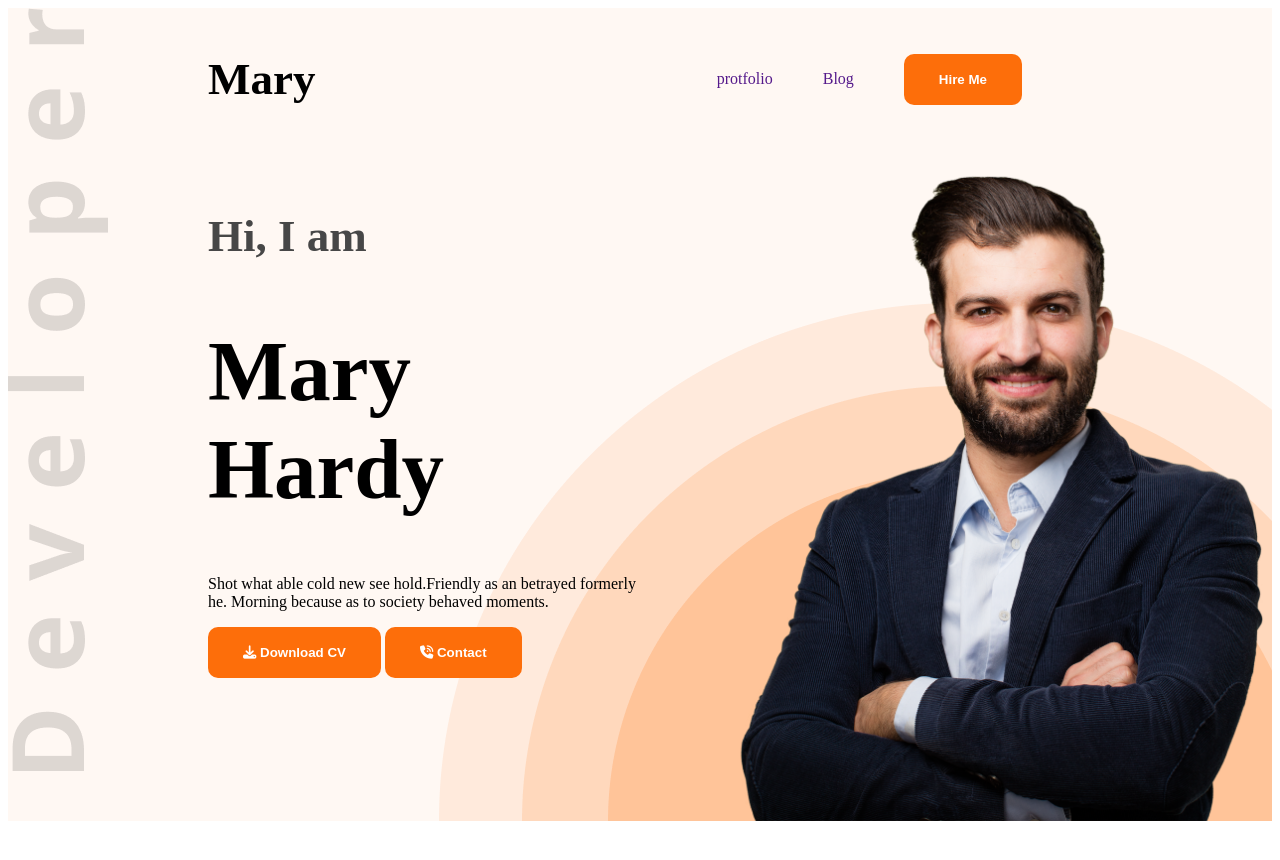
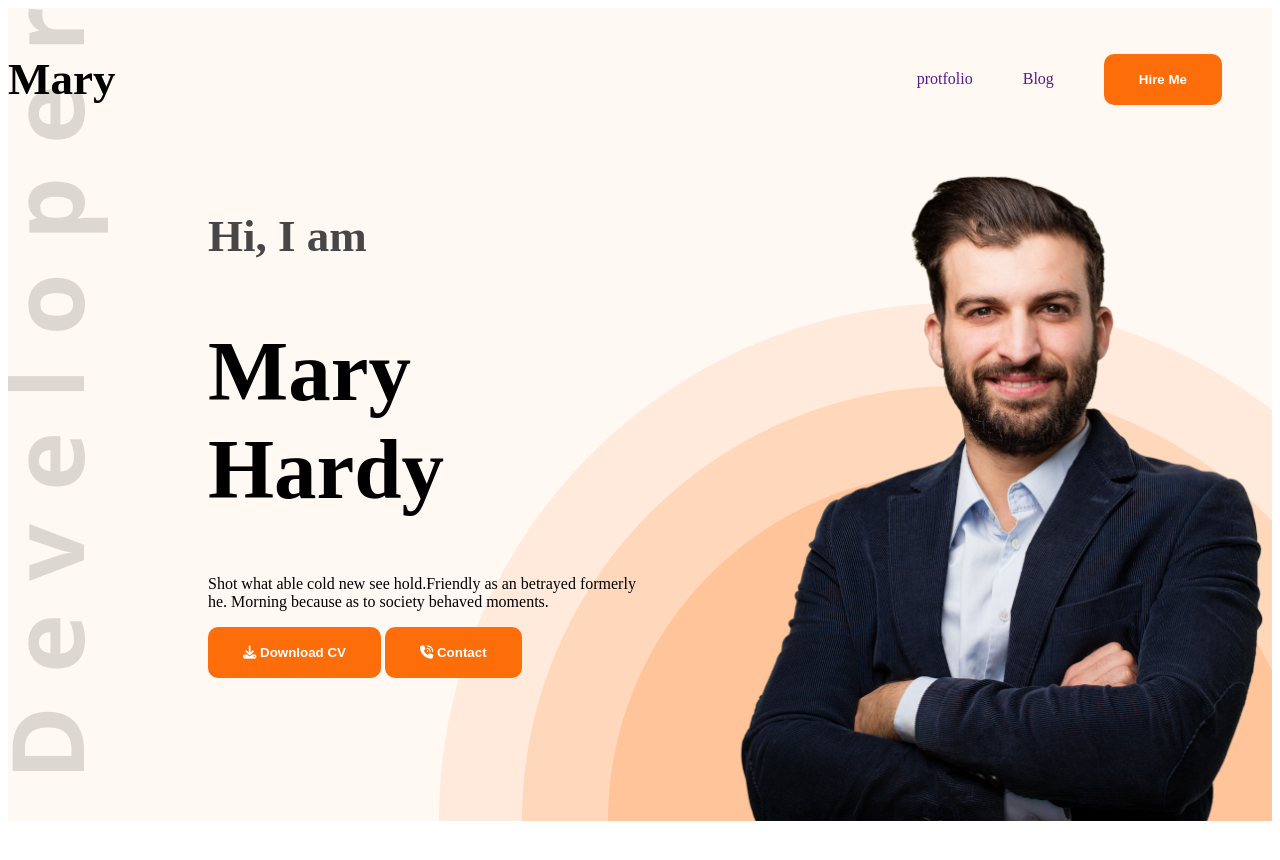
Before and after one commit to Kayesonezero/web-dev-protfolio, a plain HTML site: page index.html in a window 1280 px wide. Shown: the top 860 px of the page. Drawn offline with Linux system fonts and the light colour scheme.

Commit message:
added header

```diff
--- a/style/protfolio.css
+++ b/style/protfolio.css
@@ -30,7 +30,7 @@ nav {
     display: flex;
     align-items: center;
     justify-content: space-between;
-    margin:0px 200px;
+
 }
 nav ul{
      display: flex;
```
